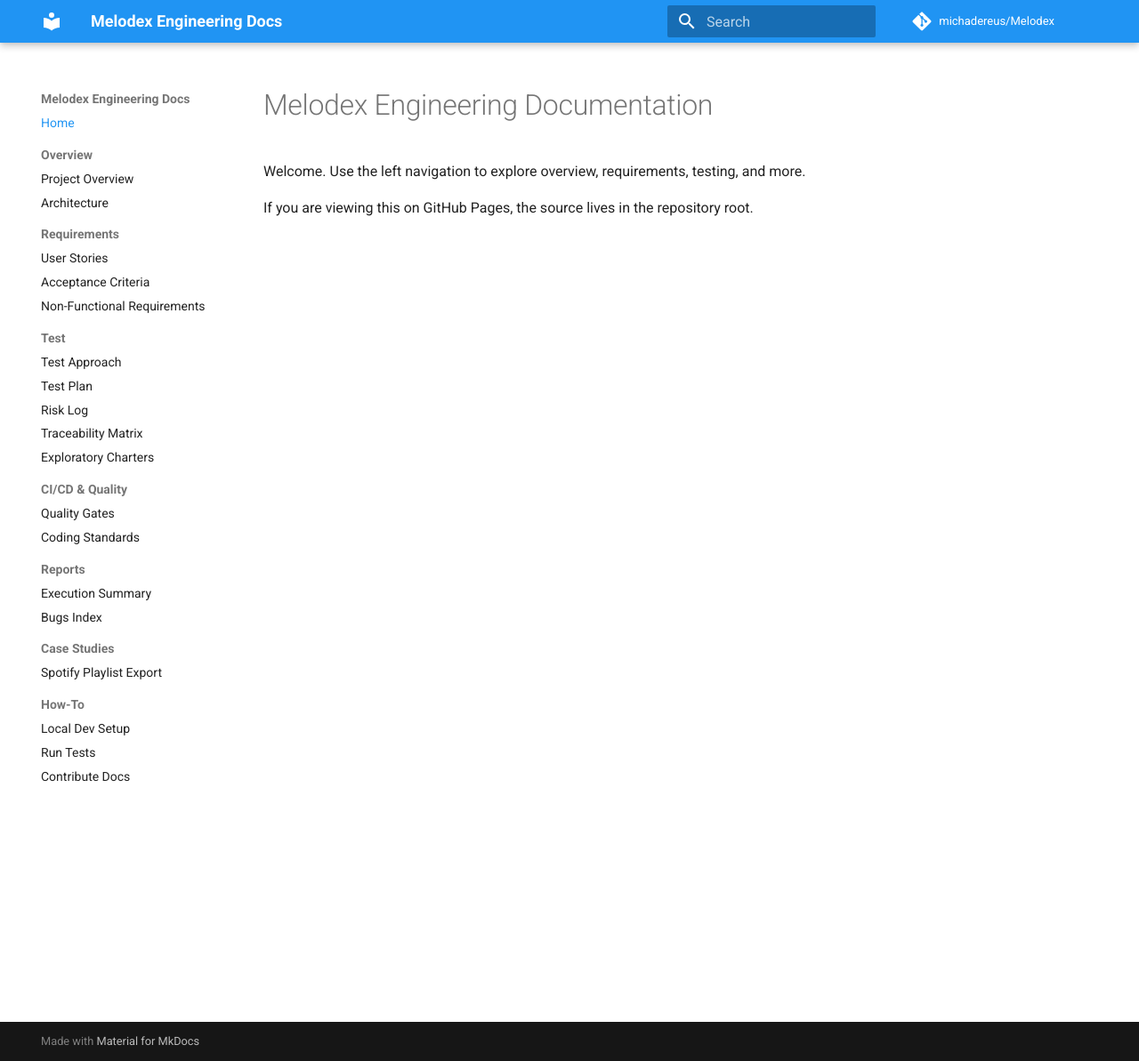
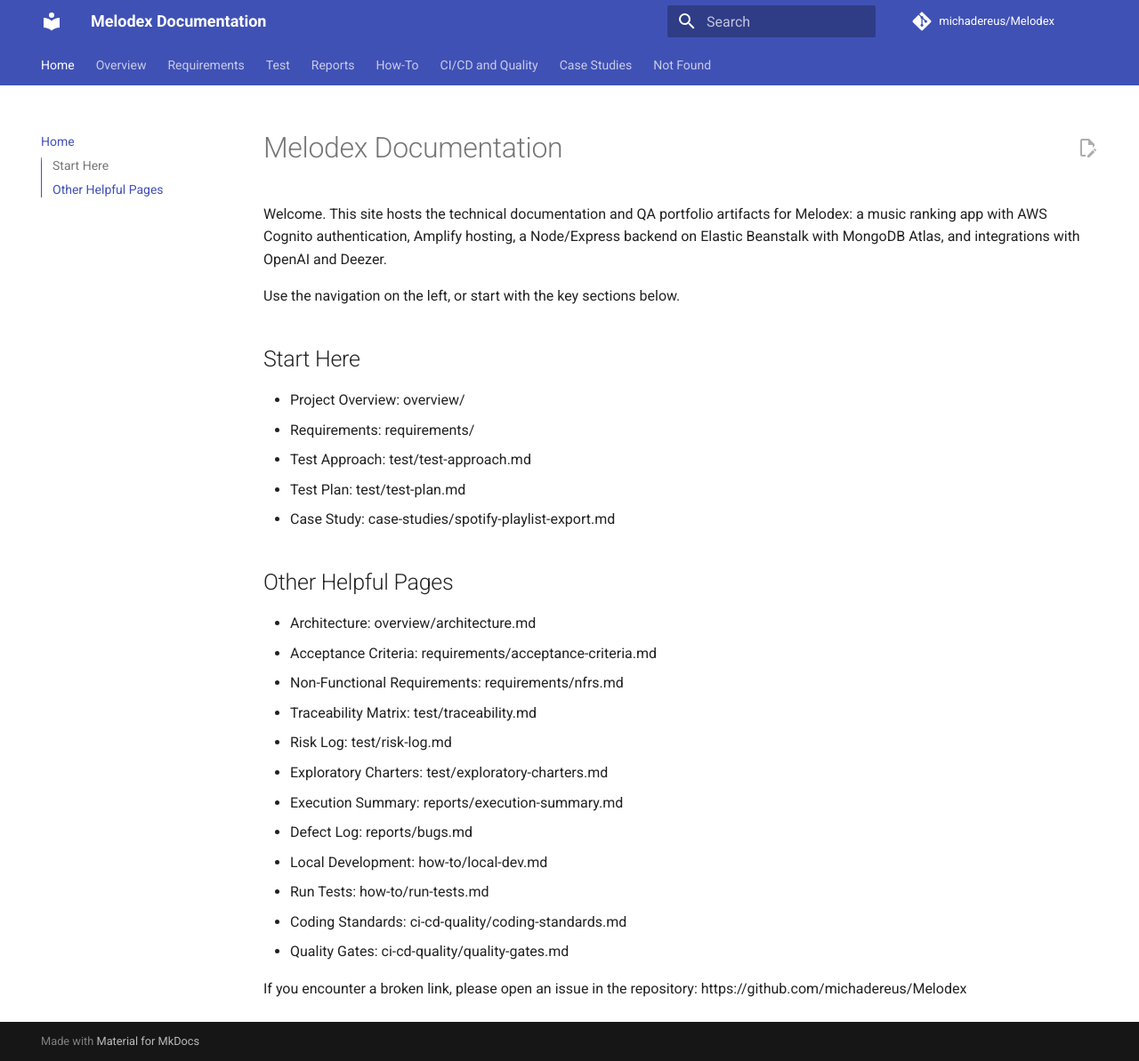
Before and after one commit to michadereus/Melodex, an MkDocs documentation site: the page built from docs/index.md, in a window 1280 px wide and 1193 px high. Shown: the whole window at 89% size. Built offline with MkDocs 1.6.1 and Material for MkDocs 9.7.7, drawn with Linux system fonts in a browser that asks for light colours; comment, search, counter and statistics services are not loaded.

Commit message:
Updated mkcods.yml and index.md with a clearer structure and better theme

```diff
--- a/docs/index.md
+++ b/docs/index.md
@@ -1,5 +1,29 @@
-# Melodex Engineering Documentation
+# Melodex Documentation
 
-Welcome. Use the left navigation to explore overview, requirements, testing, and more.
+Welcome. This site hosts the technical documentation and QA portfolio artifacts for Melodex: a music ranking app with AWS Cognito authentication, Amplify hosting, a Node/Express backend on Elastic Beanstalk with MongoDB Atlas, and integrations with OpenAI and Deezer.
 
-If you are viewing this on GitHub Pages, the source lives in the repository root.
+Use the navigation on the left, or start with the key sections below.
+
+## Start Here
+- Project Overview: overview/
+- Requirements: requirements/
+- Test Approach: test/test-approach.md
+- Test Plan: test/test-plan.md
+- Case Study: case-studies/spotify-playlist-export.md
+
+## Other Helpful Pages
+- Architecture: overview/architecture.md
+- Acceptance Criteria: requirements/acceptance-criteria.md
+- Non-Functional Requirements: requirements/nfrs.md
+- Traceability Matrix: test/traceability.md
+- Risk Log: test/risk-log.md
+- Exploratory Charters: test/exploratory-charters.md
+- Execution Summary: reports/execution-summary.md
+- Defect Log: reports/bugs.md
+- Local Development: how-to/local-dev.md
+- Run Tests: how-to/run-tests.md
+- Coding Standards: ci-cd-quality/coding-standards.md
+- Quality Gates: ci-cd-quality/quality-gates.md
+
+If you encounter a broken link, please open an issue in the repository:
+https://github.com/michadereus/Melodex
--- a/mkdocs.yml
+++ b/mkdocs.yml
@@ -1,55 +1,90 @@
-site_name: Melodex Engineering Docs
+site_name: Melodex Documentation
 site_url: https://michadereus.github.io/Melodex/
 repo_url: https://github.com/michadereus/Melodex
 repo_name: michadereus/Melodex
+site_description: Technical documentation, test approach, and portfolio artifacts for the Melodex project.
+site_author: Michael De Reus
 
 theme:
   name: material
+  language: en
+  logo: null
+  favicon: null
   features:
     - navigation.instant
     - navigation.tracking
     - navigation.sections
-    - navigation.top
+    - navigation.tabs
+    - navigation.expand
+    - toc.integrate
+    - content.action.edit
     - content.code.copy
-    - toc.follow
   palette:
-    - scheme: default
-      primary: blue
+    - media: "(prefers-color-scheme: light)"
+      scheme: default
+      primary: indigo
       accent: indigo
+    - media: "(prefers-color-scheme: dark)"
+      scheme: slate
+      primary: indigo
+      accent: indigo
+
+plugins:
+  - search
+
+markdown_extensions:
+  - admonition
+  - attr_list
+  - def_list
+  - footnotes
+  - tables
+  - toc:
+      permalink: true
+      toc_depth: 3
+  - pymdownx.details
+  - pymdownx.superfences
+  - pymdownx.highlight
+  - pymdownx.inlinehilite
+  - pymdownx.critic
+  - pymdownx.tasklist:
+      custom_checkbox: true
+  - pymdownx.keys
+  - pymdownx.mark
+  - pymdownx.tilde
 
 nav:
   - Home: index.md
+
   - Overview:
-    - Project Overview: overview/index.md
+    - Overview: overview/index.md
     - Architecture: overview/architecture.md
+
   - Requirements:
-    - User Stories: requirements/index.md
+    - Overview: requirements/index.md
     - Acceptance Criteria: requirements/acceptance-criteria.md
     - Non-Functional Requirements: requirements/nfrs.md
+
   - Test:
     - Test Approach: test/test-approach.md
     - Test Plan: test/test-plan.md
+    - Traceability Matrix: test/traceability.md
     - Risk Log: test/risk-log.md
-    - Traceability Matrix: test/traceability.md
     - Exploratory Charters: test/exploratory-charters.md
-  - CI/CD & Quality:
-    - Quality Gates: ci-cd-quality/quality-gates.md
-    - Coding Standards: ci-cd-quality/coding-standards.md
+
   - Reports:
     - Execution Summary: reports/execution-summary.md
-    - Bugs Index: reports/bugs.md
+    - Defect Log: reports/bugs.md
+
+  - How-To:
+    - Local Development: how-to/local-dev.md
+    - Run Tests: how-to/run-tests.md
+    - Contributing Docs: how-to/contributing-docs.md
+
+  - CI/CD and Quality:
+    - Coding Standards: ci-cd-quality/coding-standards.md
+    - Quality Gates: ci-cd-quality/quality-gates.md
+
   - Case Studies:
     - Spotify Playlist Export: case-studies/spotify-playlist-export.md
-  - How-To:
-    - Local Dev Setup: how-to/local-dev.md
-    - Run Tests: how-to/run-tests.md
-    - Contribute Docs: how-to/contributing-docs.md
 
-markdown_extensions:
-  - admonition
-  - codehilite
-  - toc:
-      permalink: true
-  - footnotes
-  - def_list
-  - attr_list
+  - Not Found: 404.md
```
Also changed, not shown: docs/404.md (added, +2 -0 lines).
